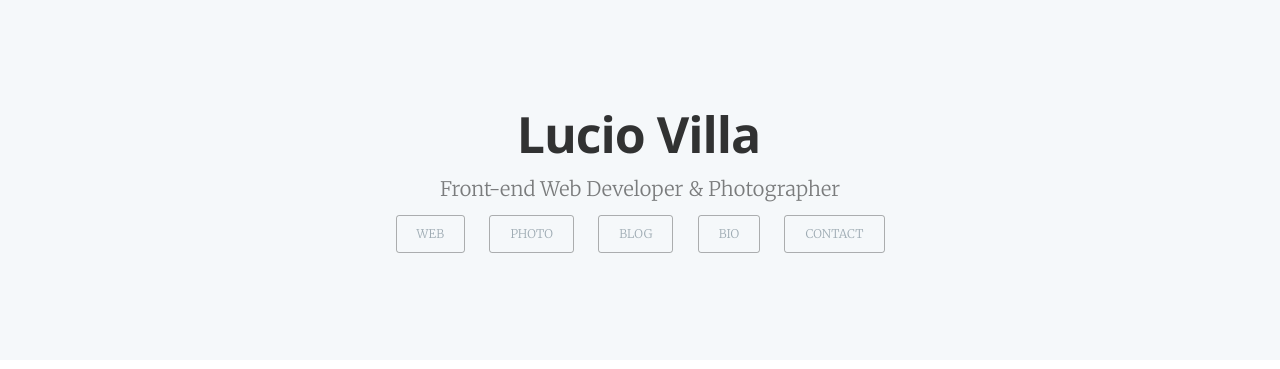
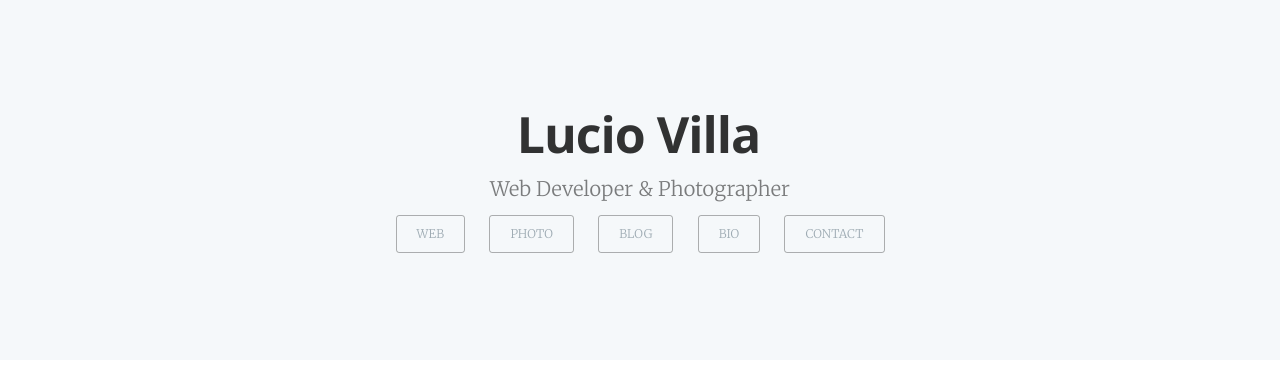
Before and after one commit to luciovilla/luciovilla.com-archive, a Jekyll site: the page built from index.html, in a window 1280 px wide and 900 px high. Shown: the top 369 px of the window. Built offline with Jekyll 4.4.1, drawn with Linux system fonts in a browser that asks for light colours; nearby versions of some CDN libraries.

Commit message:
Update _config.yml

```diff
--- a/_config.yml
+++ b/_config.yml
@@ -1,5 +1,5 @@
 name: Lucio Villa
-description: "Front-end Web Developer & Photographer"
+description: "Web Developer & Photographer"
 meta_description: "Portfolio and blog site for Lucio Villa."
 
 markdown: kramdown
```
